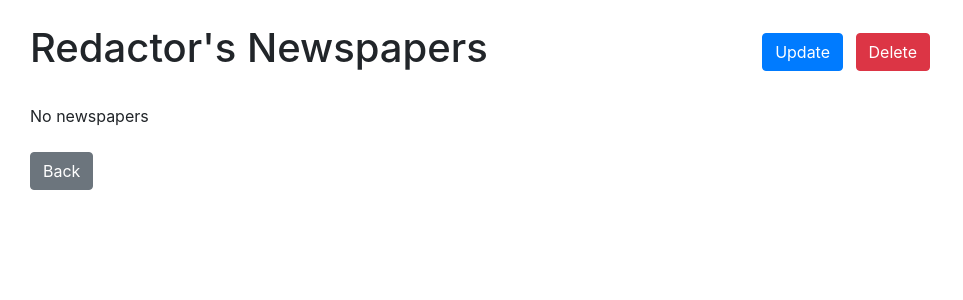
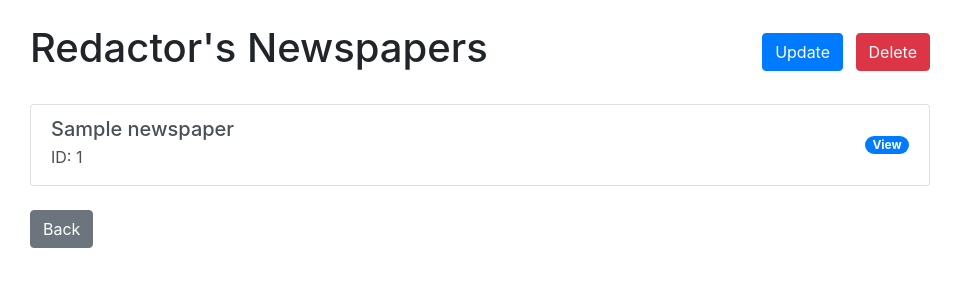
Before and after one commit to AndriZhok/newspaper-agency, a Django app: page /redactor-detail/1/ in a window 1280 px wide. Shown: the part 70-370 px from the top of the page, without its empty margins (0-963 px from the left). Run offline with Django 5.2, Linux system fonts and the light colour scheme; a user stored in the database is signed in; tables that the repository leaves empty hold one stand-in row (values such as "Sample post"); some libraries are stand-ins or nearby versions.

Commit message:
fix problem with redactor_detail.html

```diff
--- a/templates/catalog/redactor_detail.html
+++ b/templates/catalog/redactor_detail.html
@@ -11,9 +11,9 @@
     </div>
 
     <div class="mt-4">
-      {% if redactor.newspaper_set.all %}
+      {% if redactor.newspapers.all %}
         <div class="list-group">
-          {% for newspaper in redactor.newspaper_set.all %}
+          {% for newspaper in redactor.newspapers.all %}
             <a href="{% url 'catalog:newspaper-detail' pk=newspaper.id %}"
                class="list-group-item list-group-item-action">
               <div class="d-flex justify-content-between align-items-center">
```
